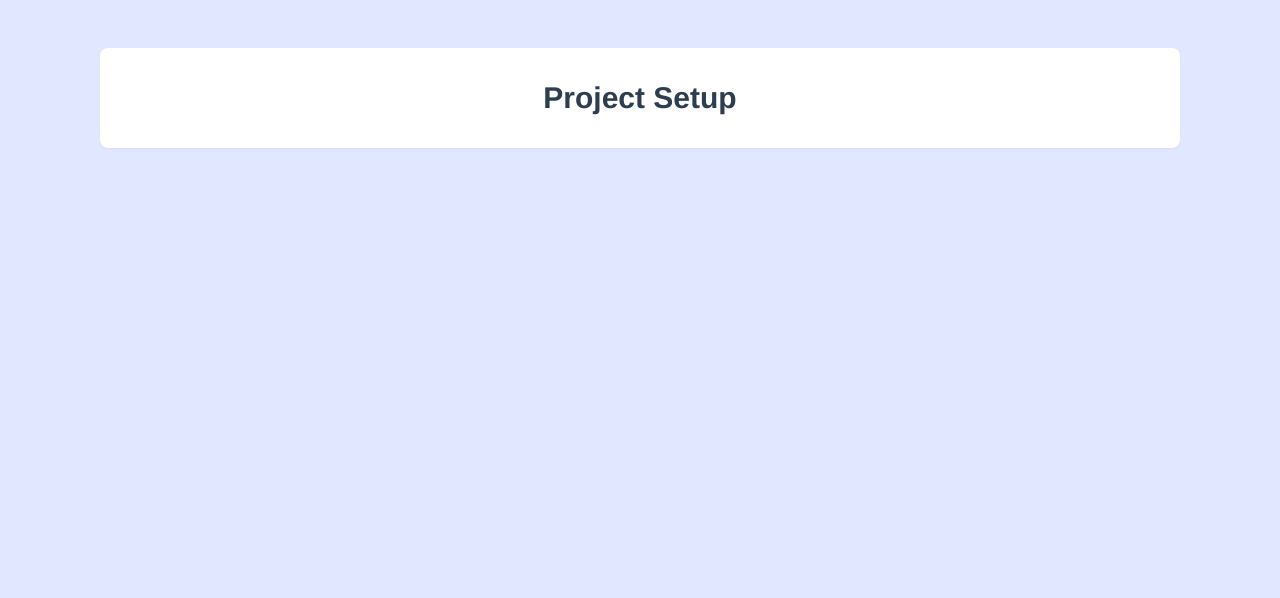
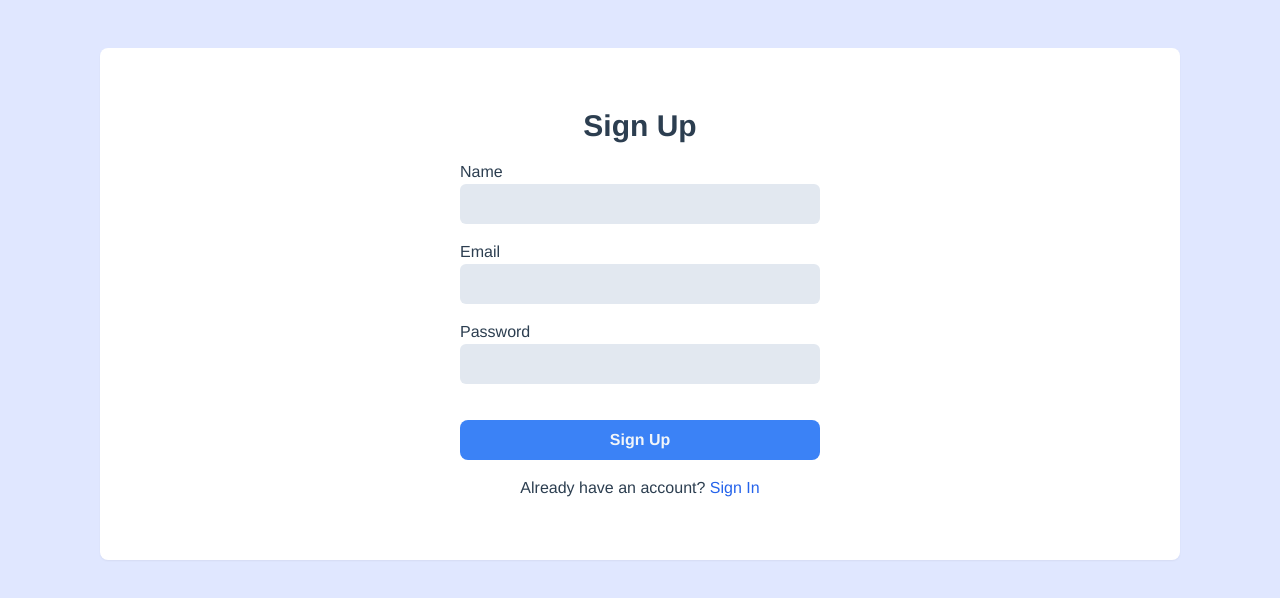
Before and after one commit to paingthuhtwe/live-chat, a Vue app: page / in a window 1280 px wide. Shown: the top 598 px of the page. Built offline with nearby package versions, Linux system fonts and the light colour scheme.

Commit message:
add login and signUp form

```diff
--- /dev/null
+++ b/src/components/LoginForm.vue
@@ -0,0 +1,56 @@
+<template>
+  <div class="my-12 w-[360px] mx-auto">
+    <h2 class="text-center text-3xl font-semibold mb-4">Sing In</h2>
+    <form @submit.prevent="signIn">
+      <label for="email" class="font-medium">Email</label>
+      <input
+        type="email"
+        id="email"
+        class="bg-slate-200 block w-full px-3 py-2 rounded-md mb-4"
+        required
+        v-model="email"
+      />
+      <label for="password" class="font-medium">Password</label>
+      <input
+        type="password"
+        id="password"
+        class="bg-slate-200 block w-full px-3 py-2 rounded-md mb-9"
+        required
+        v-model="password"
+      />
+
+      <button
+        class="w-full text-md font-bold text-slate-100 bg-blue-500 py-2 rounded-lg block mb-4"
+      >
+        Sign In
+      </button>
+    </form>
+    <div class="text-center my-4">
+      Don't have an account?
+      <span
+        class="hover:underline underline-offset-4 cursor-pointer text-blue-600"
+        @click="$emit('show')"
+        >Sign Up</span
+      >
+    </div>
+  </div>
+</template>
+
+<script>
+import { ref } from "vue";
+export default {
+  setup() {
+    let email = ref("");
+    let password = ref("");
+
+    let signIn = () => {
+      console.log(email.value, password.value);
+    };
+
+    return { email, password, signIn };
+  },
+};
+</script>
+
+<style>
+</style>
--- /dev/null
+++ b/src/components/SignupForm.vue
@@ -0,0 +1,65 @@
+<template>
+  <div class="my-12 w-[360px] mx-auto">
+    <h2 class="text-center text-3xl font-semibold mb-4">Sign Up</h2>
+    <form @submit.prevent="signUp">
+      <label for="name" class="font-medium">Name</label>
+      <input
+        type="text"
+        id="name"
+        class="bg-slate-200 block w-full px-3 py-2 rounded-md mb-4"
+        required
+        v-model="name"
+      />
+      <label for="email" class="font-medium">Email</label>
+      <input
+        type="email"
+        id="email"
+        class="bg-slate-200 block w-full px-3 py-2 rounded-md mb-4"
+        required
+        v-model="email"
+      />
+      <label for="password" class="font-medium">Password</label>
+      <input
+        type="password"
+        id="password"
+        class="bg-slate-200 block w-full px-3 py-2 rounded-md mb-9"
+        required
+        v-model="password"
+      />
+
+      <button
+        type="submit"
+        class="w-full text-md font-bold text-slate-100 bg-blue-500 py-2 rounded-lg block mb-4"
+      >
+        Sign Up
+      </button>
+    </form>
+    <div class="text-center my-4">
+      Already have an account?
+      <span
+        class="hover:underline underline-offset-4 cursor-pointer text-blue-600"
+        @click="$emit('show')"
+        >Sign In</span
+      >
+    </div>
+  </div>
+</template>
+
+<script>
+import { ref } from "vue";
+export default {
+  setup() {
+    let name = ref("");
+    let email = ref("");
+    let password = ref("");
+    let signUp = () => {
+      console.log(name.value, email.value, password.value);
+    };
+
+    return { name, email, password, signUp };
+  },
+};
+</script>
+
+<style>
+</style>
--- a/src/views/WelcomePage.vue
+++ b/src/views/WelcomePage.vue
@@ -2,12 +2,30 @@
   <div
     class="w-full md:w-[720px] lg:w-[1080px] mx-auto bg-white mt-12 rounded-lg shadow-sm p-3"
   >
-    <h1 class="text-center text-3xl font-bold py-5">Project Setup</h1>
+    <div v-if="show">
+      <LoginForm @show="show = !show"></LoginForm>
+    </div>
+    <div v-else>
+      <SignupForm @show="show = !show"></SignupForm>
+    </div>
   </div>
 </template>
 
 <script>
-export default {};
+import SignupForm from "../components/SignupForm";
+import LoginForm from "../components/LoginForm";
+import { ref } from "vue";
+export default {
+  components: {
+    SignupForm,
+    LoginForm,
+  },
+  setup() {
+    let show = ref(false);
+
+    return { show };
+  },
+};
 </script>
 
 <style>
```
